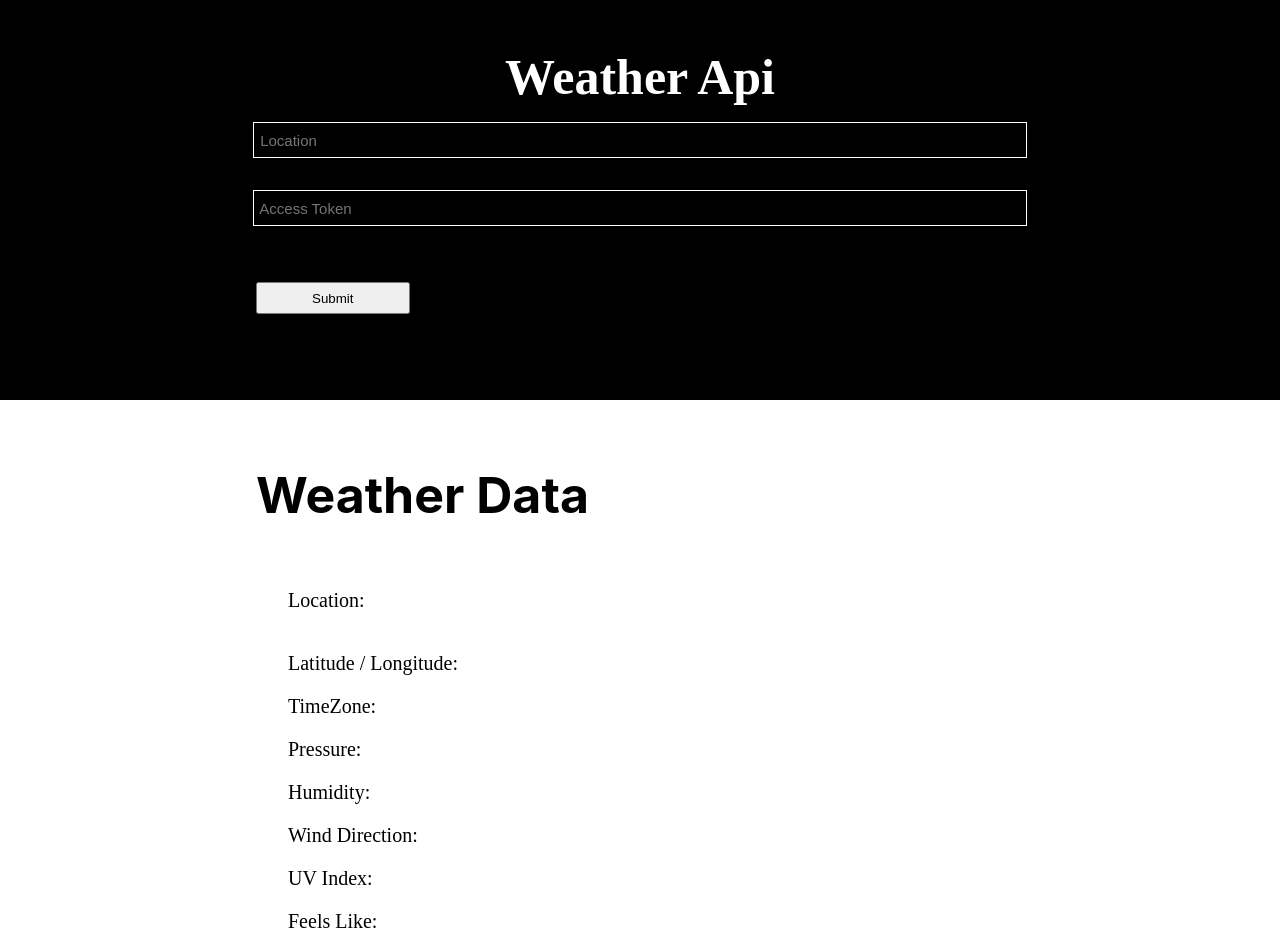
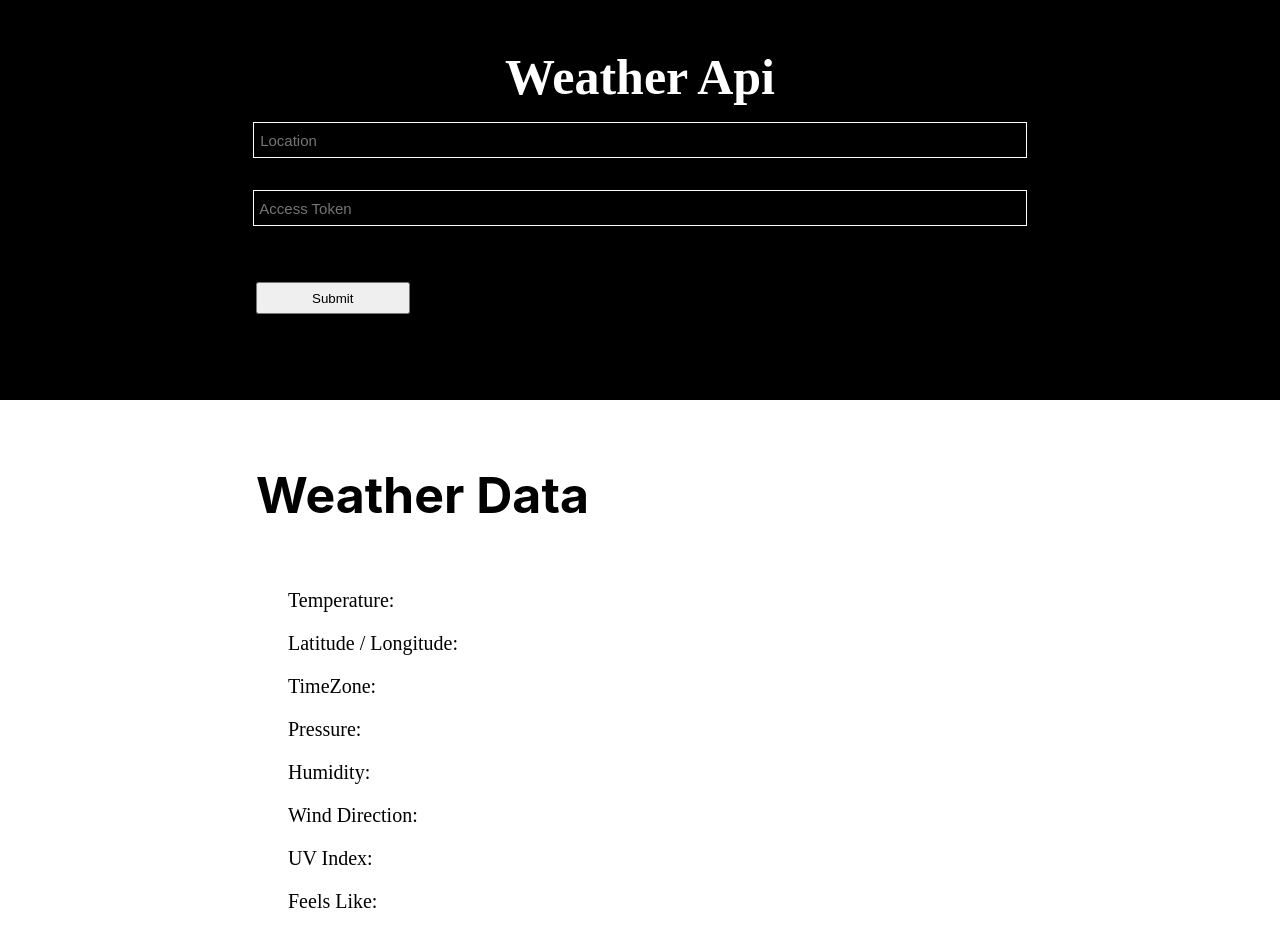
Before and after one commit to amitjait/weather-api, a plain HTML site: page index.html in a window 1280 px wide. Drawn offline with Linux system fonts and the light colour scheme.

Commit message:
Update index.html

```diff
--- a/index.html
+++ b/index.html
@@ -26,10 +26,10 @@
             <h1>Weather Data</h1>
         </div>
         <div class="innerBox">
-            <p id="location">Location:  </p>
-            <div class="innerDiv">
+            <p id="location">Temperature:  </p>
+<!--             <div class="innerDiv">
 
-            </div>
+            </div> -->
             <p id="latLong">Latitude / Longitude:   </p>
             <p id="timeZone">TimeZone:  </p>
             <p id="windSpeed">Pressure:  </p>
```
